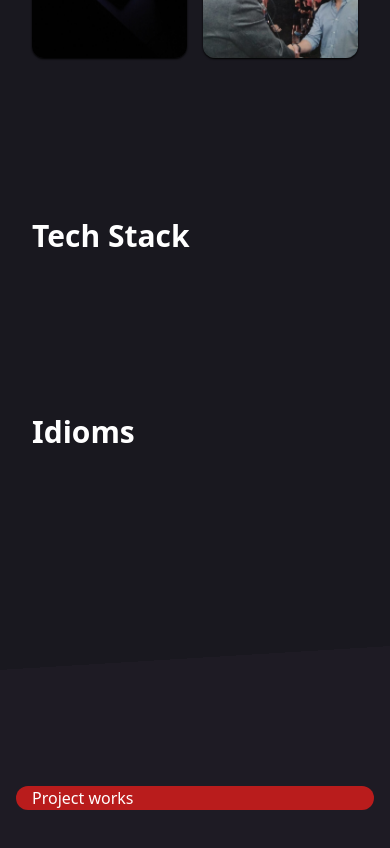
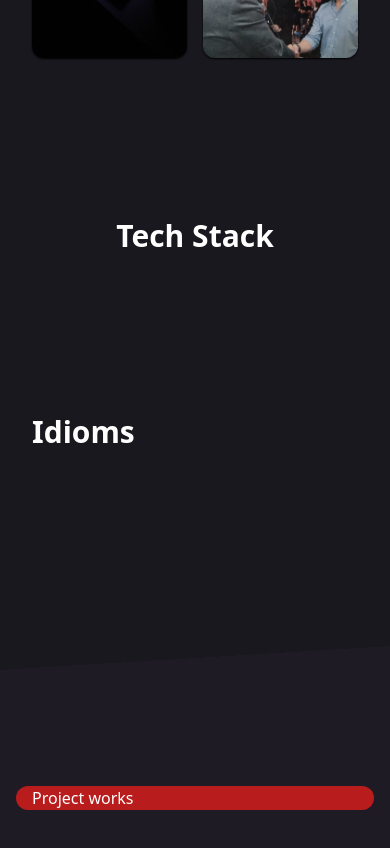
Before and after one commit to douglasyabuki/Portfolio, a React (Vite) app: page / in a window 390 px wide. Shown: the part 3420-4268 px from the top of the page. Built offline with nearby package versions, Linux system fonts and the light colour scheme; a web font is replaced by a local one.

Commit message:
Commit 68: Bootstrap Skills (tech stack) component

```diff
--- a/src/components/main-view/resume/skills/Skills.tsx
+++ b/src/components/main-view/resume/skills/Skills.tsx
@@ -8,7 +8,7 @@ interface Props {
 
 export default function Skills ({list}: Props) {
   return (
-    <div className="container px-4 sm:px-7 md:px-8 lg:px-10 py-20">
+    <div className="w-auto space-y-12 px-4 py-20 sm:px-7 md:px-8 lg:px-10 text-center">
       <h1 className="w-auto text-3xl font-bold md:text-4xl xl:text-5xl 2xl:text-6xl">Tech Stack</h1>
     </div>
   );
--- /dev/null
+++ b/src/components/main-view/resume/skills/skill-card/SkillCard.tsx
@@ -0,0 +1,18 @@
+// Interfaces
+import { ISkill } from "../../../../../interfaces/ISkill";
+
+// Props destructuring
+interface Props {
+  item: ISkill
+}
+
+// Skill Card (Tech stack) main function
+export default function SkillCard ({item}: Props) {
+
+  // Returns a single card to Skills.tsx
+  return (
+    <div>
+
+    </div>
+  );
+}
```
